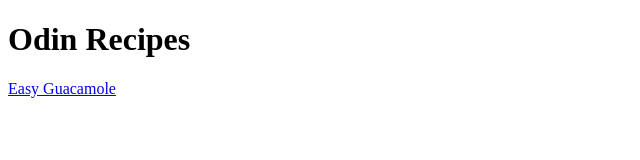
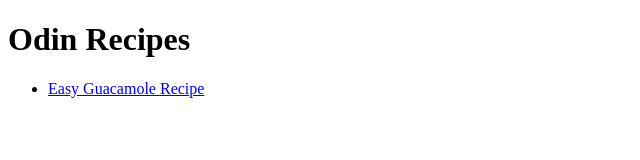
Before and after one commit to Lesego-S/odin-recipes, a plain HTML site: page index.html in a window 1280 px wide. Shown: the whole page, without its empty margins (0-640 px from the left). Drawn offline with Linux system fonts and the light colour scheme.

Commit message:
Add unordered list element for the links

```diff
--- a/index.html
+++ b/index.html
@@ -7,10 +7,12 @@
 </head>
 <body>
 
-
     <h1>Odin Recipes</h1>
 
-    <a href="recipes/recipename.html">Easy Guacamole</a>
+    <ul>
+        <li><a href="recipes/guacamole.html">Easy Guacamole Recipe</a></li>
+    </ul>
+
 
 </body>
 </html>
```
